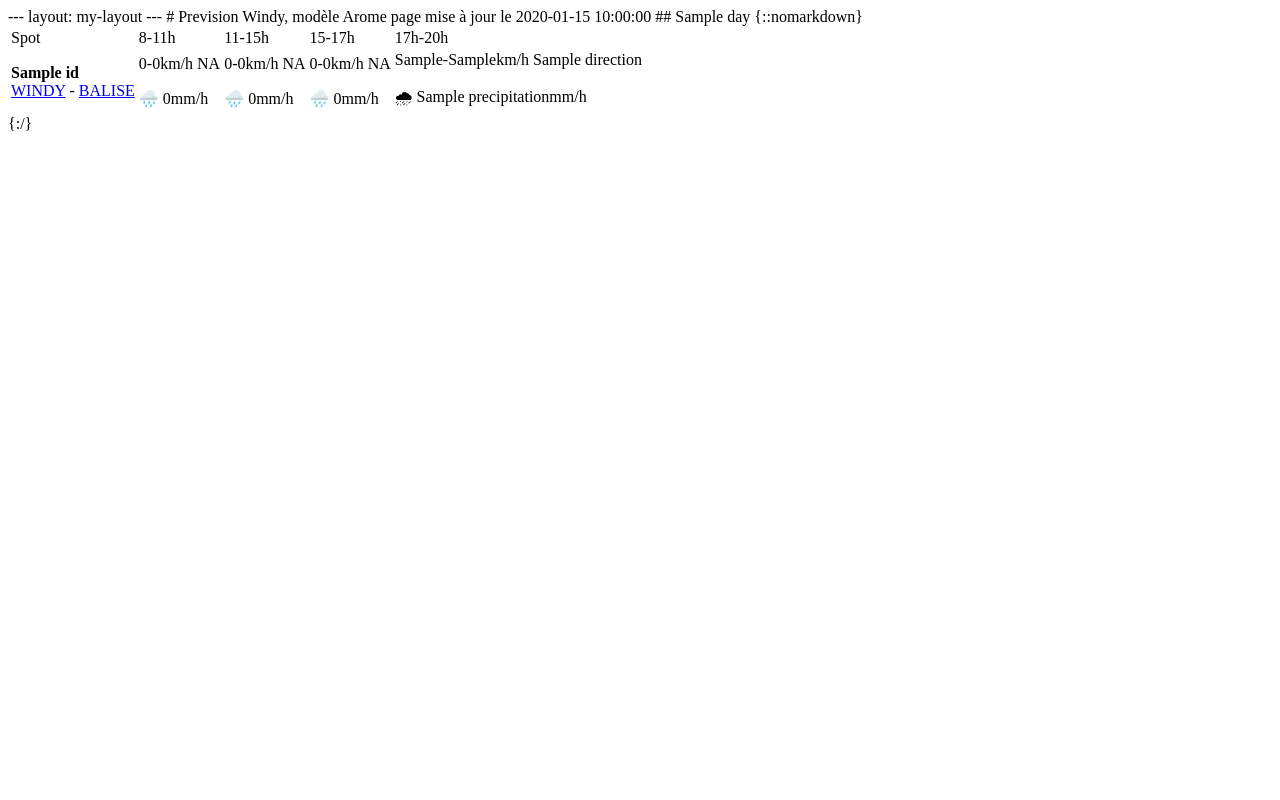
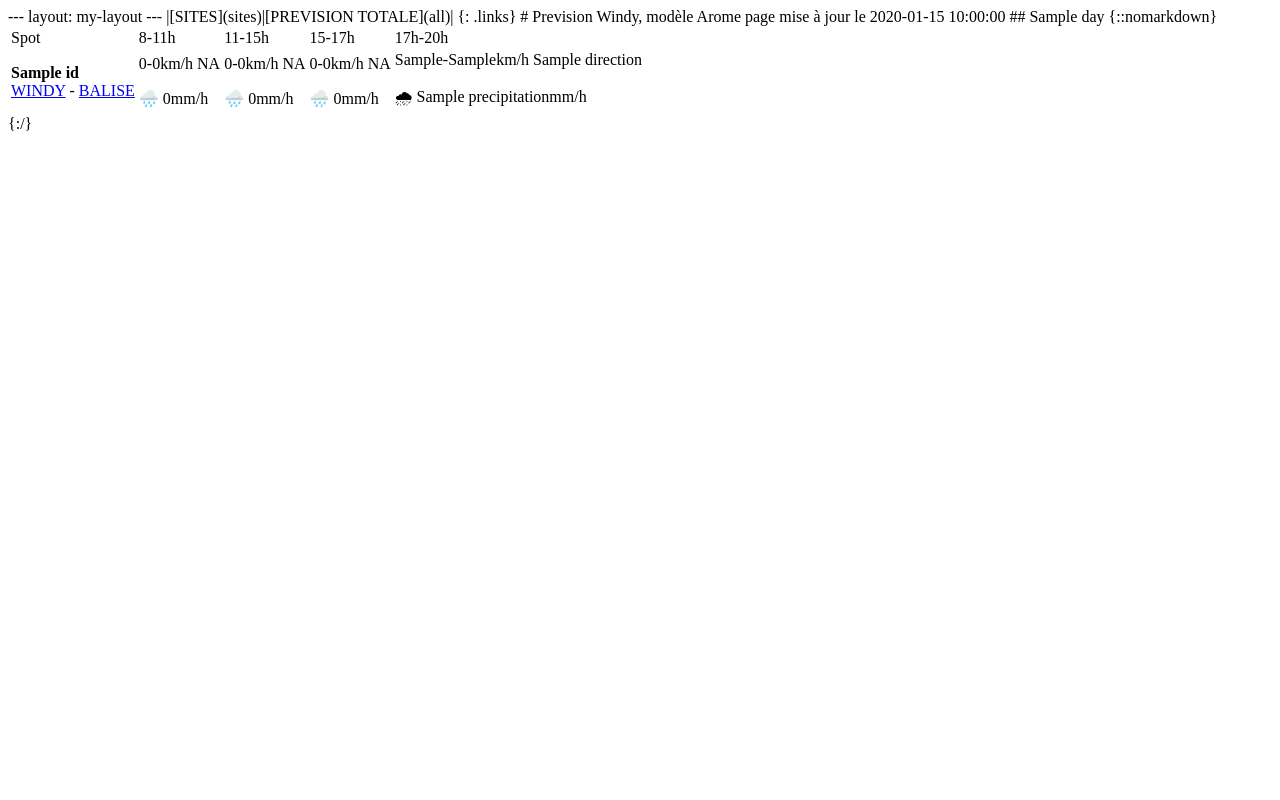
Before and after one commit to mbriot/paragliding-forecast, a Python web app: template src/templates/all.j2 in a window 1280 px wide. Run offline with Jinja, Linux system fonts and the light colour scheme; the template is opened without the code that fills it: most values are stand-ins (such as "Sample title", 1, 10 or a date in 2020).

Commit message:
deuxieme boum

```diff
--- a/src/sender/websiteSender.py
+++ b/src/sender/websiteSender.py
@@ -14,6 +14,7 @@ class WebsiteSender :
 
     def generateFlyableDays(self, weekPrediction):
         logger.debug("Start generating markdown for flyableDays")
+        print(json.dumps(weekPrediction,indent=4))
         #retire les jours pas flyable du tout
         flyablesDay = {}
         for date in weekPrediction:
@@ -26,7 +27,8 @@ class WebsiteSender :
                 if flyablesDay.get(date,None) is not None and flyablesDay[date].get(spot,None) is None and len(flyableHours) > 0:
                     flyablesDay[date][spot] = []
                 if len(flyableHours) > 0:
-                    flyablesDay[date][spot].append(hours)
+                    flyablesDay[date][spot] = flyablesDay[date][spot] + hours
+        print(json.dumps(flyablesDay,indent=4))
         sortedPrediction = {}
         for date in sorted(flyablesDay.keys()):
             sortedPrediction[datetime.fromtimestamp(int(date)).strftime('%A %d %B')] = flyablesDay[date]
--- a/src/templates/all.j2
+++ b/src/templates/all.j2
@@ -2,6 +2,8 @@
 layout: my-layout
 ---
 
+|[SITES](sites)|[PREVISION TOTALE](all)|
+{: .links}
 
 # Prevision Windy, modèle Arome
 page mise à jour le {{ now }}
--- a/src/templates/index.j2
+++ b/src/templates/index.j2
@@ -2,6 +2,8 @@
 layout: my-layout
 ---
 
+|[SITES](sites)|[PREVISION TOTALE](all)|
+{: .links}
 
 # Prevision Windy, modèle Arome
 page mise à jour le {{ now }}
--- /dev/null
+++ b/src/templates/sites.j2
@@ -0,0 +1,6 @@
+---
+layout: my-layout
+---
+
+|[PREVISION](/)|[PREVISION TOTALE](all)|
+{: .links}
```
Also changed, not shown: 1 other file.
